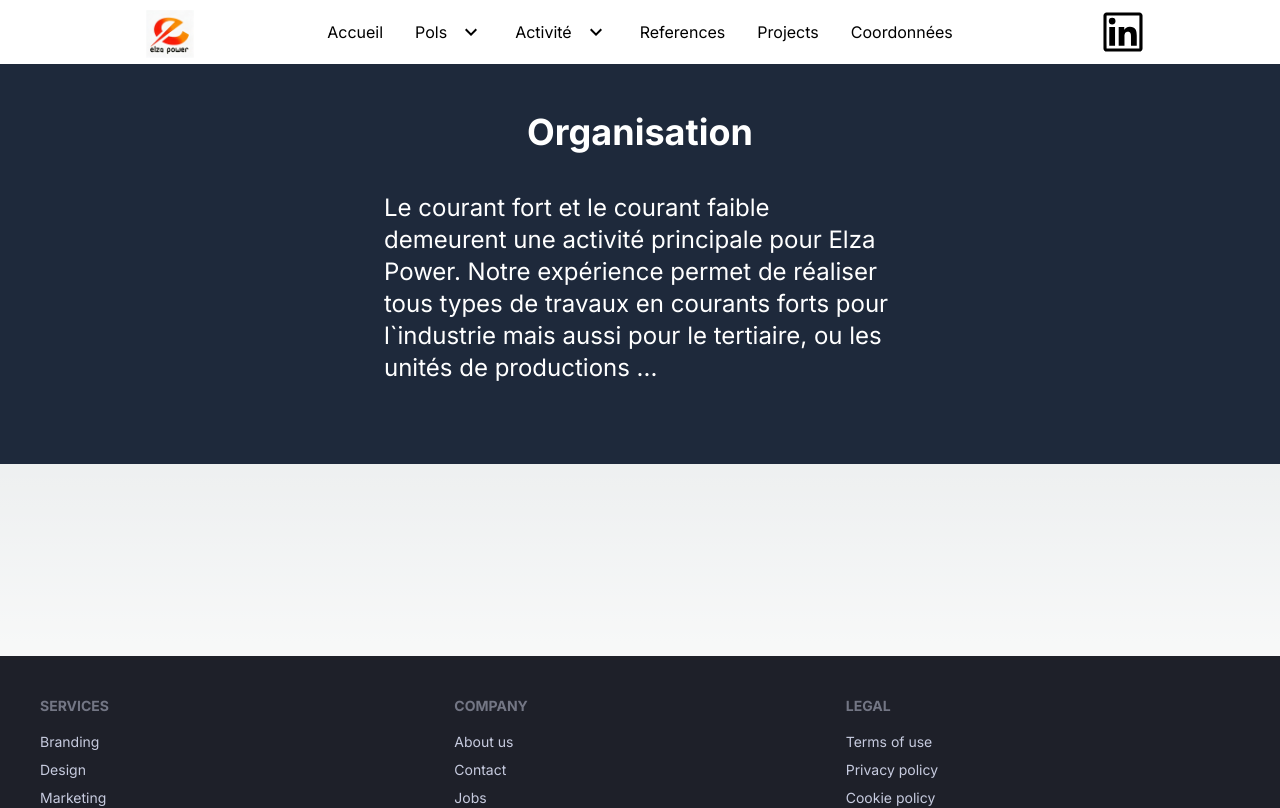
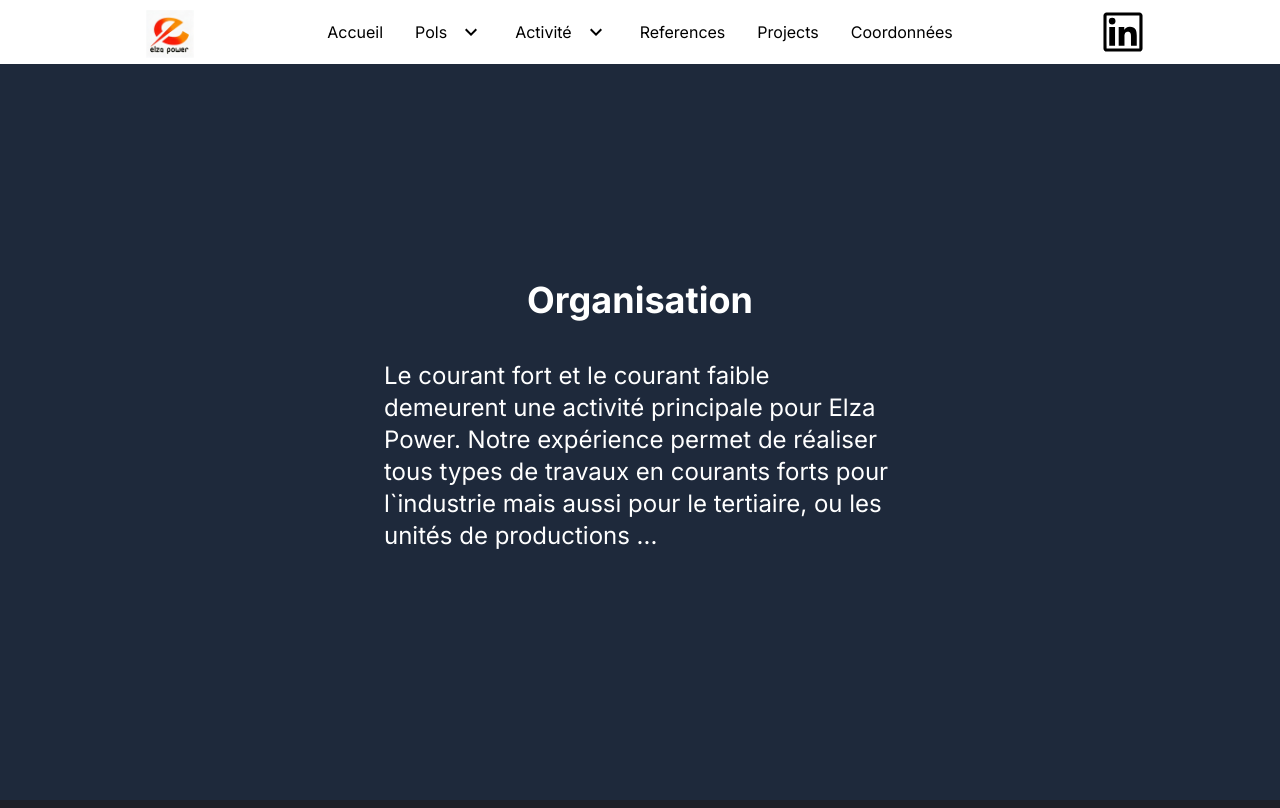
Before and after one commit to Proxy-o/elza, a Next.js app: page /industriel in a window 1280 px wide. Shown: the top 808 px of the page. Built offline with nearby package versions, Linux system fonts and the light colour scheme.

Commit message:
[fix] organization page

```diff
--- a/app/(activite)/industriel/page.tsx
+++ b/app/(activite)/industriel/page.tsx
@@ -3,7 +3,7 @@ import React from "react";
 export default function Page() {
   return (
     <>
-      <div className="grid grid-cols-1 gap-4 bg-slate-800 pt-28 pb-20">
+      <div className="h-full grid grid-cols-1 gap-4 bg-slate-800 pt-28 pb-20">
         <div className="flex flex-col justify-center items-center">
           <h1 className="text-4xl font-bold text-white pb-10">Organisation</h1>
           <p className="text-2xl text-white px-96">
@@ -14,9 +14,6 @@ export default function Page() {
           </p>
         </div>
       </div>
-      <div className="grid grid-cols-1 gap-4 pt-28 pb-20">
-        <div className="flex flex-col justify-center items-center"></div>
-      </div>
     </>
   );
 }
```
